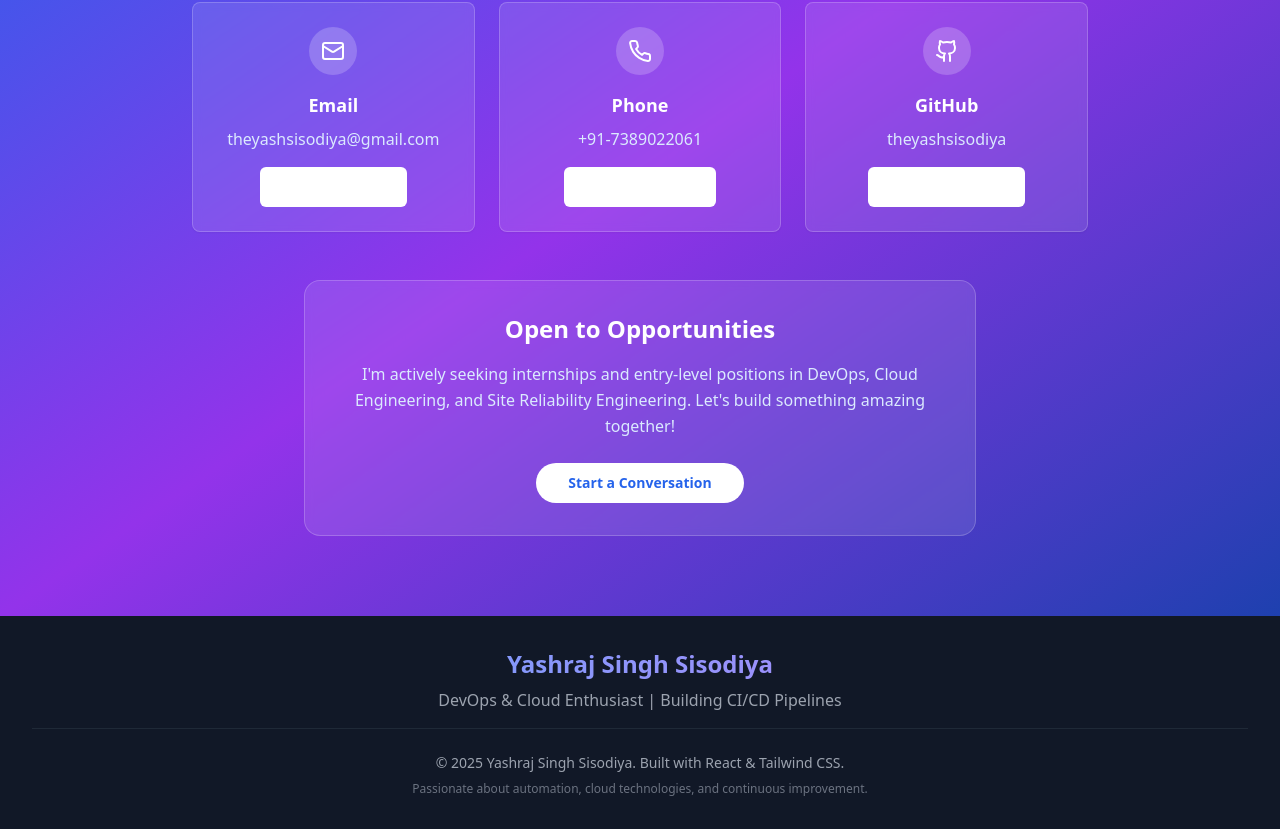
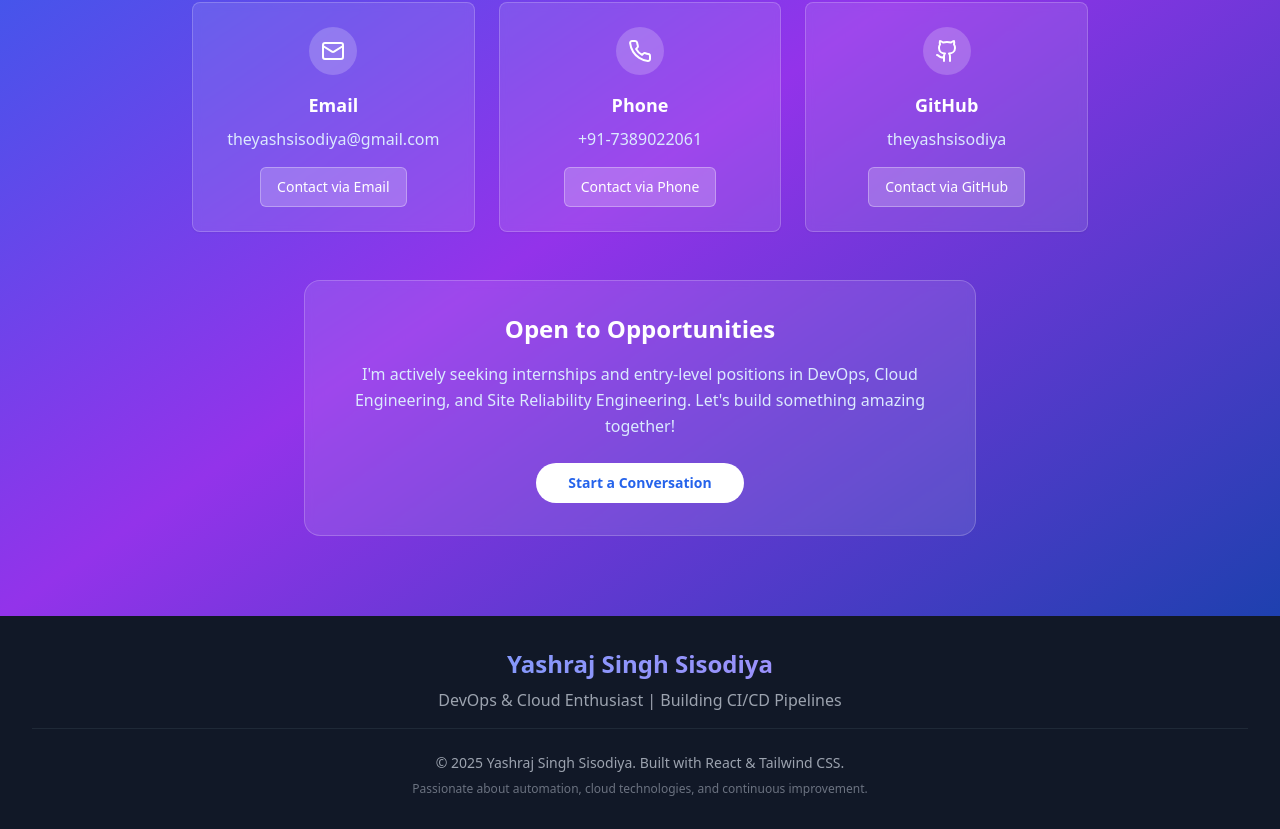
Before and after one commit to theyashsisodiya/yashraj-portfolio-architect, a React (Vite) app: page / in a window 1280 px wide. Shown: the part 2678-3507 px from the top of the page. Built offline with nearby package versions, Linux system fonts and the light colour scheme.

Commit message:
Fix: Improve contact button visibility
Add background and hover effects to contact buttons for better visibility and interactivity.

```diff
--- a/src/components/Contact.tsx
+++ b/src/components/Contact.tsx
@@ -57,8 +57,7 @@ const Contact = () => {
                 </p>
                 <Button
                   asChild
-                  variant="outline"
-                  className="border-white/30 text-white hover:bg-white hover:text-blue-600 transition-all duration-300"
+                  className="bg-white/20 border border-white/30 text-white hover:bg-white hover:text-blue-600 transition-all duration-300 transform hover:scale-105 hover:shadow-lg"
                 >
                   <a
                     href={method.href}
@@ -83,7 +82,7 @@ const Contact = () => {
             </p>
             <Button
               asChild
-              className="bg-white text-blue-600 hover:bg-blue-50 px-8 py-3 rounded-full font-semibold transition-all duration-300 transform hover:scale-105"
+              className="bg-white text-blue-600 hover:bg-blue-50 px-8 py-3 rounded-full font-semibold transition-all duration-300 transform hover:scale-105 hover:shadow-lg"
             >
               <a href="mailto:theyashsisodiya@gmail.com?subject=Opportunity Discussion">
                 Start a Conversation
```
